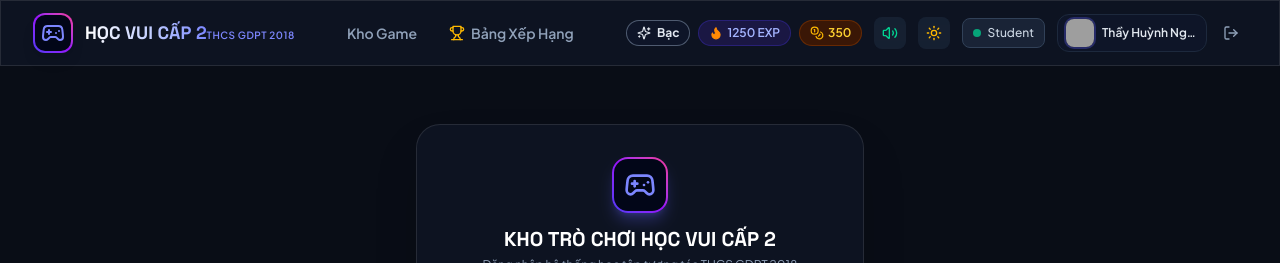
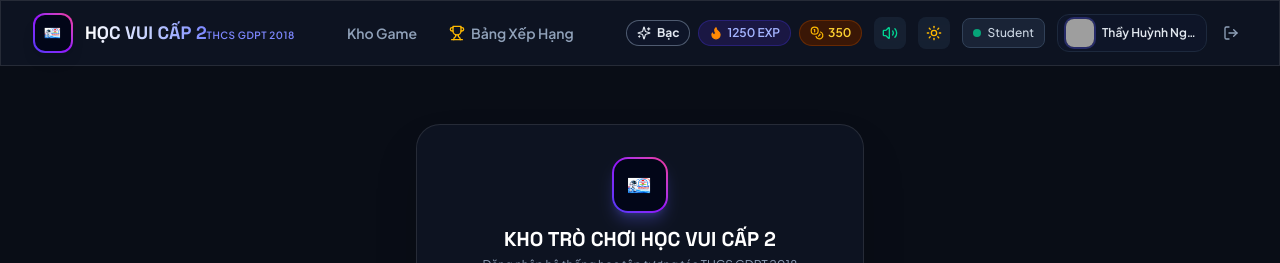
Before and after one commit to lyngangiang83pt-source/TRO-CHOI-HOC-TAP, a React (Vite) app: page /auth in a window 1280 px wide. Shown: the top 263 px of the page. Built offline with nearby package versions, Linux system fonts and the light colour scheme; no server answers; grey boxes are pictures that could not be loaded.

Commit message:
Tích hợp logo thương hiệu LOGO 2.png vào khung logo Navbar và AuthPage

```diff
--- a/src/components/common/Navbar.jsx
+++ b/src/components/common/Navbar.jsx
@@ -49,9 +49,20 @@ export const Navbar = () => {
           onClick={() => soundFx.play('click')}
           className="flex items-center gap-3 group focus:outline-none"
         >
-          <div className="w-10 h-10 rounded-xl bg-gradient-to-tr from-indigo-600 via-purple-600 to-pink-500 p-0.5 shadow-lg group-hover:scale-105 transition-transform duration-200">
-            <div className="w-full h-full bg-slate-950 rounded-[10px] flex items-center justify-center">
-              <Gamepad2 className="w-6 h-6 text-indigo-400 group-hover:rotate-12 transition-transform duration-300" />
+          <div className="w-10 h-10 rounded-xl bg-gradient-to-tr from-indigo-600 via-purple-600 to-pink-500 p-0.5 shadow-lg group-hover:scale-105 transition-transform duration-200 overflow-hidden">
+            <div className="w-full h-full bg-slate-950 rounded-[10px] flex items-center justify-center p-1 overflow-hidden">
+              <img
+                src="/logo2.png"
+                alt="Logo 2"
+                className="w-full h-full object-contain group-hover:scale-110 transition-transform duration-300"
+                onError={(e) => {
+                  e.currentTarget.style.display = 'none';
+                  if (e.currentTarget.nextElementSibling) {
+                    e.currentTarget.nextElementSibling.style.display = 'block';
+                  }
+                }}
+              />
+              <Gamepad2 className="w-6 h-6 text-indigo-400 hidden group-hover:rotate-12 transition-transform duration-300" />
             </div>
           </div>
           <div>
--- a/src/pages/AuthPage.jsx
+++ b/src/pages/AuthPage.jsx
@@ -52,9 +52,20 @@ export const AuthPage = () => {
 
         {/* Top Header */}
         <div className="text-center mb-6">
-          <div className="w-14 h-14 mx-auto rounded-2xl bg-gradient-to-tr from-indigo-600 via-purple-600 to-pink-500 p-0.5 shadow-lg shadow-indigo-500/30 mb-3">
-            <div className="w-full h-full bg-slate-950 rounded-[14px] flex items-center justify-center">
-              <Gamepad2 className="w-8 h-8 text-indigo-400" />
+          <div className="w-14 h-14 mx-auto rounded-2xl bg-gradient-to-tr from-indigo-600 via-purple-600 to-pink-500 p-0.5 shadow-lg shadow-indigo-500/30 mb-3 overflow-hidden">
+            <div className="w-full h-full bg-slate-950 rounded-[14px] flex items-center justify-center p-1.5 overflow-hidden">
+              <img
+                src="/logo2.png"
+                alt="Logo 2"
+                className="w-full h-full object-contain"
+                onError={(e) => {
+                  e.currentTarget.style.display = 'none';
+                  if (e.currentTarget.nextElementSibling) {
+                    e.currentTarget.nextElementSibling.style.display = 'block';
+                  }
+                }}
+              />
+              <Gamepad2 className="w-8 h-8 text-indigo-400 hidden" />
             </div>
           </div>
           <h2 className="text-xl font-heading font-bold text-white">
```
Also changed, not shown: public/LOGO 2.png (added), public/logo2.png (added).
